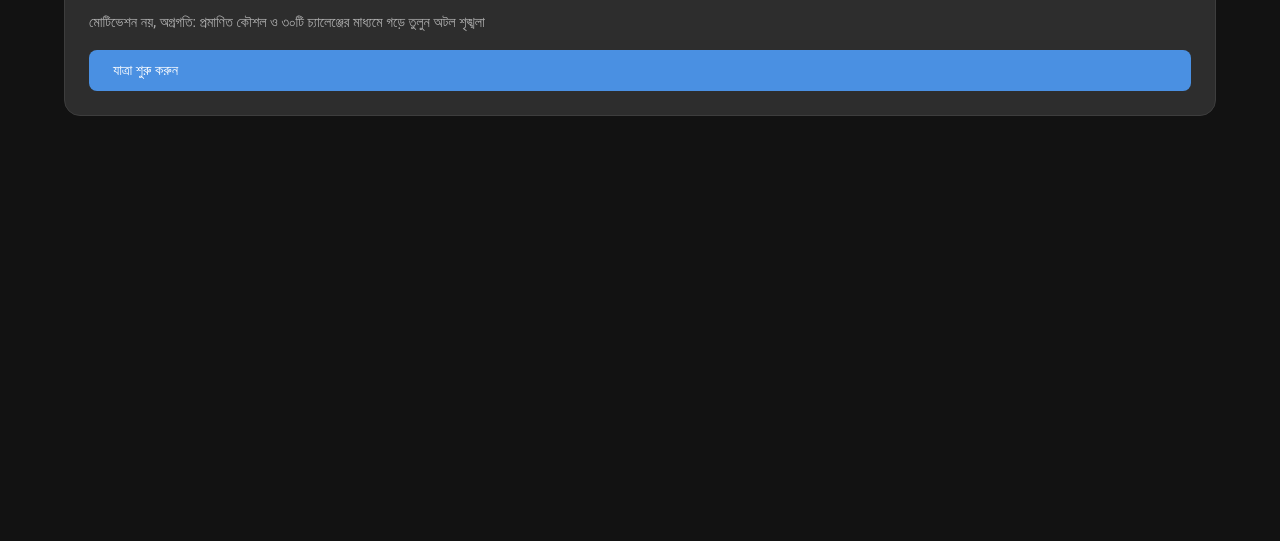
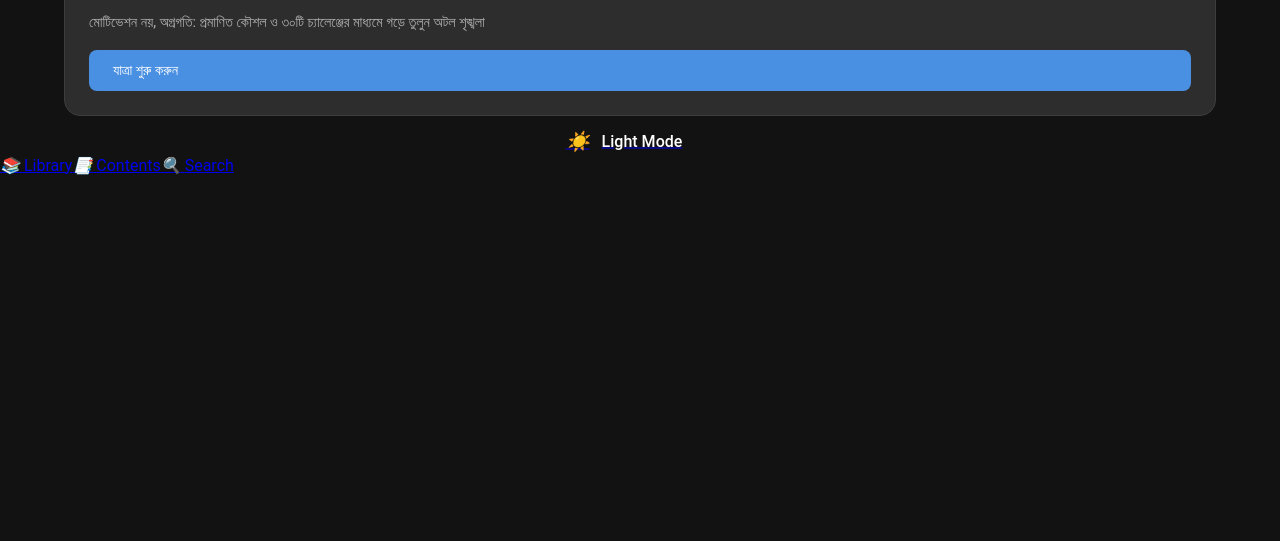
Before and after one commit to sajidtechsolutions/AmarLibrary, a plain HTML site: page index.html in a window 1280 px wide. Shown: the part 259-800 px from the top of the page. Drawn offline with Linux system fonts and the light colour scheme.

Commit message:
Update index.html

```diff
--- a/index.html
+++ b/index.html
@@ -2,9 +2,14 @@
 <html lang="en">
 <head>
     <meta charset="UTF-8">
-    <meta name="viewport" content="width=device-width, initial-scale=1.0">
+    <meta name="viewport" content="width=device-width, initial-scale=1.0, maximum-scale=1.0, user-scalable=no">
+    <meta name="theme-color" content="#4a90e2">
+    <meta name="apple-mobile-web-app-capable" content="yes">
+    <meta name="apple-mobile-web-app-status-bar-style" content="black-translucent">
     <title>Self Help Roadmaps</title>
     <link rel="stylesheet" href="styles.css">
+    <link rel="manifest" href="manifest.json">
+    <link rel="apple-touch-icon" href="icon-192.png">
 </head>
 <body class="dark-theme">
     <div class="overlay"></div>
@@ -44,6 +49,27 @@
             </div>
         </div>
     </main>
+
+    <!-- Mobile Navigation -->
+    <nav class="mobile-nav">
+        <a href="/" class="active">
+            <i>📚</i>
+            <span>Library</span>
+        </a>
+        <a href="/toc.html">
+            <i>📑</i>
+            <span>Contents</span>
+        </a>
+        <a href="#" class="theme-toggle">
+            <i class="theme-icon">☀️</i>
+            <span class="theme-text">Light Mode</span>
+        </a>
+        <a href="#" class="search-toggle">
+            <i>🔍</i>
+            <span>Search</span>
+        </a>
+    </nav>
+
     <script src="script.js"></script>
 </body>
 </html>
```
